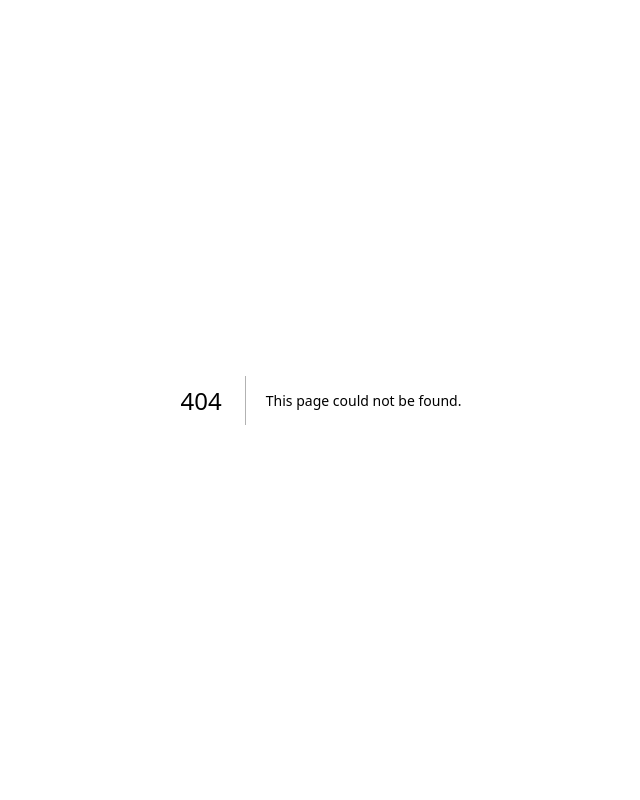
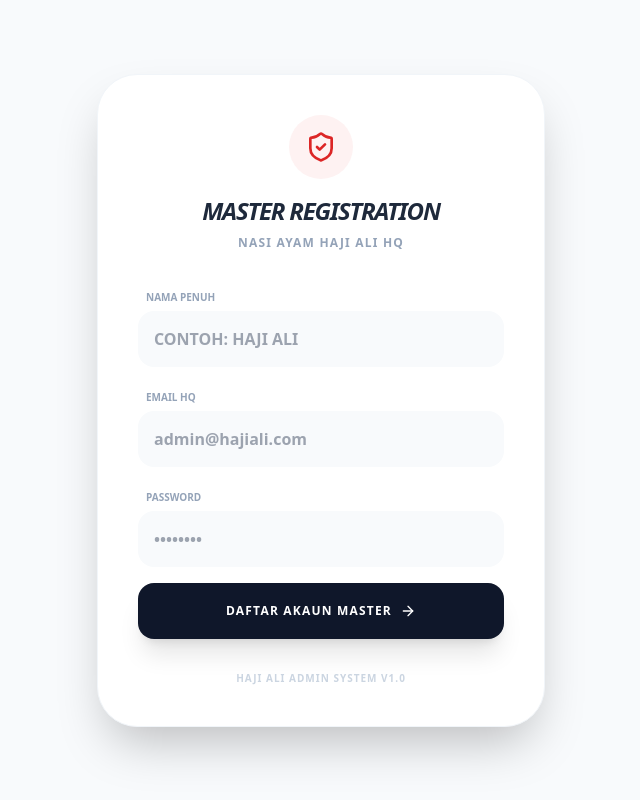
Before and after one commit to steam899/Nasi-Ayam, a Next.js app: page /admin/register in a window 1280 px wide. Before the commit this address had no page. Shown: the whole page, without its empty margins (319-959 px from the left). Built offline with nearby package versions, Linux system fonts and the light colour scheme; no server answers.

Commit message:
Add Master Registration page component

```diff
--- /dev/null
+++ b/app/admin/register/page.tsx
@@ -0,0 +1,90 @@
+"use client"
+import { useState } from 'react';
+import { supabase } from '@/lib/supabase';
+import { useRouter } from 'next/navigation';
+import { UserPlus, ShieldCheck, ArrowRight, Loader2 } from 'lucide-react';
+
+export default function MasterRegister() {
+  const [email, setEmail] = useState('');
+  const [password, setPassword] = useState('');
+  const [fullName, setFullName] = useState('');
+  const [loading, setLoading] = useState(false);
+  const router = useRouter();
+
+  const handleRegister = async (e: any) => {
+    e.preventDefault();
+    setLoading(true);
+
+    // 1. Daftar User di Supabase Auth
+    const { data: authData, error: authError } = await supabase.auth.signUp({
+      email,
+      password,
+    });
+
+    if (authError) {
+      alert(authError.message);
+      setLoading(false);
+      return;
+    }
+
+    if (authData.user) {
+      // 2. Simpan profil sebagai MASTER dalam table profiles
+      const { error: profError } = await supabase
+        .from('profiles')
+        .insert([{
+          id: authData.user.id,
+          full_name: fullName,
+          email: email,
+          role: 'master'
+        }]);
+
+      if (profError) {
+        alert("Auth berjaya, tapi gagal simpan profil: " + profError.message);
+      } else {
+        alert("Pendaftaran Master Berjaya! Sila login.");
+        router.push('/admin/login');
+      }
+    }
+    setLoading(false);
+  };
+
+  return (
+    <div className="min-h-screen bg-slate-50 flex items-center justify-center p-6">
+      <div className="w-full max-w-md bg-white rounded-[40px] shadow-2xl p-10 space-y-8 border border-slate-100">
+        <div className="text-center space-y-2">
+            <div className="w-16 h-16 bg-red-50 text-red-600 rounded-full flex items-center justify-center mx-auto mb-4">
+                <ShieldCheck size={32} />
+            </div>
+            <h1 className="text-2xl font-black uppercase italic tracking-tighter text-slate-800">Master Registration</h1>
+            <p className="text-xs font-bold text-slate-400 uppercase tracking-widest">Nasi Ayam Haji Ali HQ</p>
+        </div>
+
+        <form onSubmit={handleRegister} className="space-y-4">
+          <div className="space-y-1">
+            <label className="text-[10px] font-black text-slate-400 ml-2 uppercase">Nama Penuh</label>
+            <input type="text" required placeholder="CONTOH: HAJI ALI" className="w-full p-4 bg-slate-50 rounded-2xl outline-none focus:ring-2 focus:ring-red-600 font-bold"
+              onChange={e => setFullName(e.target.value)} />
+          </div>
+
+          <div className="space-y-1">
+            <label className="text-[10px] font-black text-slate-400 ml-2 uppercase">Email HQ</label>
+            <input type="email" required placeholder="admin@hajiali.com" className="w-full p-4 bg-slate-50 rounded-2xl outline-none focus:ring-2 focus:ring-red-600 font-bold"
+              onChange={e => setEmail(e.target.value)} />
+          </div>
+
+          <div className="space-y-1">
+            <label className="text-[10px] font-black text-slate-400 ml-2 uppercase">Password</label>
+            <input type="password" required placeholder="••••••••" className="w-full p-4 bg-slate-50 rounded-2xl outline-none focus:ring-2 focus:ring-red-600 font-bold"
+              onChange={e => setPassword(e.target.value)} />
+          </div>
+
+          <button disabled={loading} className="w-full bg-slate-900 text-white p-5 rounded-2xl font-black uppercase tracking-widest text-xs flex justify-center items-center gap-2 hover:bg-red-600 transition-all shadow-xl">
+            {loading ? <Loader2 className="animate-spin" /> : "Daftar Akaun Master"} <ArrowRight size={16}/>
+          </button>
+        </form>
+
+        <p className="text-center text-[10px] text-slate-300 font-bold uppercase tracking-widest">Haji Ali Admin System v1.0</p>
+      </div>
+    </div>
+  );
+}
```
